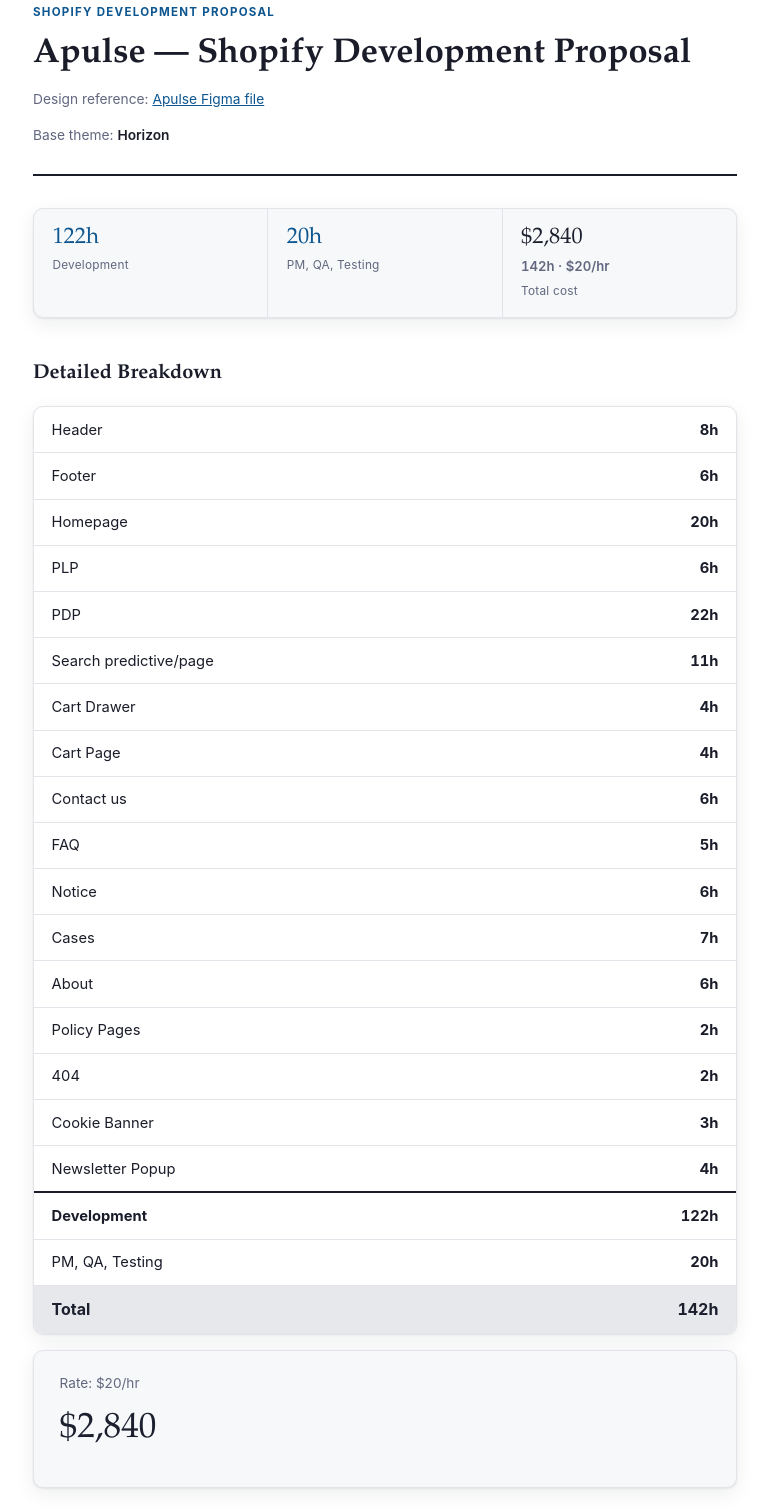
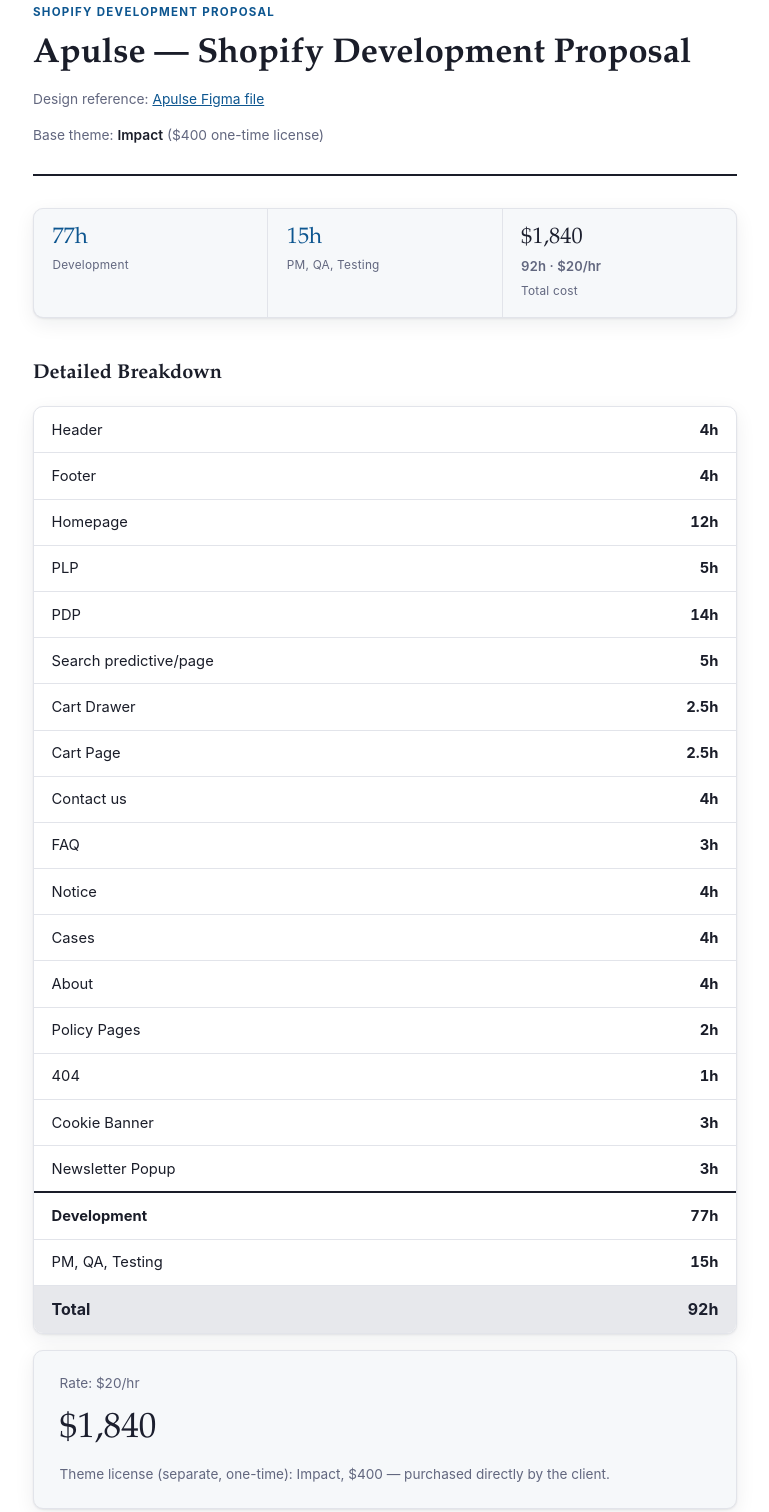
Before and after one commit to mason-litos/proposal-host, a plain HTML site: page apulse/index.html in a window 1280 px wide. Shown: the part 45-1557 px from the top of the page, without its empty margins (255-1024 px from the left). Drawn offline with Linux system fonts and the light colour scheme.

Commit message:
build: update proposal apulse

```diff
--- a/apulse/index.html
+++ b/apulse/index.html
@@ -79,6 +79,9 @@
 
   .section { margin-top: 2.5rem; }
   .section h2 { font-size: 1.25rem; margin: 0 0 0.9rem; }
+  .section ul { margin: 0.6rem 0; padding-left: 1.2rem; font-size: 0.92rem; }
+  .section ul li { margin-bottom: 0.5rem; }
+  .section ul li strong { color: var(--ink); }
 
   .table-wrap {
     overflow-x: auto;
@@ -122,14 +125,14 @@
       <span>Design reference: <a href="https://www.figma.com/design/cXMSRS7dwJ9pPPf7pIjwsk/Apulse_%ED%98%91%EB%A0%A5%EC%82%AC%EC%9A%A9_Shopify" target="_blank" rel="noopener">Apulse Figma file</a></span>
     </div>
     <div class="report-meta">
-      <span>Base theme: <strong>Horizon</strong></span>
+      <span>Base theme: <strong>Impact</strong> ($400 one-time license)</span>
     </div>
   </header>
 
   <div class="stat-row">
-    <div class="stat"><span class="n">122h</span><span class="label">Development</span></div>
-    <div class="stat"><span class="n">20h</span><span class="label">PM, QA, Testing</span></div>
-    <div class="stat"><span class="n hero">$2,840</span><span class="extra">142h · $20/hr</span><span class="label">Total cost</span></div>
+    <div class="stat"><span class="n">77h</span><span class="label">Development</span></div>
+    <div class="stat"><span class="n">15h</span><span class="label">PM, QA, Testing</span></div>
+    <div class="stat"><span class="n hero">$1,840</span><span class="extra">92h · $20/hr</span><span class="label">Total cost</span></div>
   </div>
 
   <section class="section">
@@ -137,32 +140,33 @@
     <div class="table-wrap">
       <table>
         <tbody>
-          <tr><td>Header</td><td class="num">8h</td></tr>
-          <tr><td>Footer</td><td class="num">6h</td></tr>
-          <tr><td>Homepage</td><td class="num">20h</td></tr>
-          <tr><td>PLP</td><td class="num">6h</td></tr>
-          <tr><td>PDP</td><td class="num">22h</td></tr>
-          <tr><td>Search predictive/page</td><td class="num">11h</td></tr>
-          <tr><td>Cart Drawer</td><td class="num">4h</td></tr>
-          <tr><td>Cart Page</td><td class="num">4h</td></tr>
-          <tr><td>Contact us</td><td class="num">6h</td></tr>
-          <tr><td>FAQ</td><td class="num">5h</td></tr>
-          <tr><td>Notice</td><td class="num">6h</td></tr>
-          <tr><td>Cases</td><td class="num">7h</td></tr>
-          <tr><td>About</td><td class="num">6h</td></tr>
+          <tr><td>Header</td><td class="num">4h</td></tr>
+          <tr><td>Footer</td><td class="num">4h</td></tr>
+          <tr><td>Homepage</td><td class="num">12h</td></tr>
+          <tr><td>PLP</td><td class="num">5h</td></tr>
+          <tr><td>PDP</td><td class="num">14h</td></tr>
+          <tr><td>Search predictive/page</td><td class="num">5h</td></tr>
+          <tr><td>Cart Drawer</td><td class="num">2.5h</td></tr>
+          <tr><td>Cart Page</td><td class="num">2.5h</td></tr>
+          <tr><td>Contact us</td><td class="num">4h</td></tr>
+          <tr><td>FAQ</td><td class="num">3h</td></tr>
+          <tr><td>Notice</td><td class="num">4h</td></tr>
+          <tr><td>Cases</td><td class="num">4h</td></tr>
+          <tr><td>About</td><td class="num">4h</td></tr>
           <tr><td>Policy Pages</td><td class="num">2h</td></tr>
-          <tr><td>404</td><td class="num">2h</td></tr>
+          <tr><td>404</td><td class="num">1h</td></tr>
           <tr><td>Cookie Banner</td><td class="num">3h</td></tr>
-          <tr><td>Newsletter Popup</td><td class="num">4h</td></tr>
-          <tr class="subtotal"><td>Development</td><td class="num">122h</td></tr>
-          <tr><td>PM, QA, Testing</td><td class="num">20h</td></tr>
-          <tr class="total"><td>Total</td><td class="num">142h</td></tr>
+          <tr><td>Newsletter Popup</td><td class="num">3h</td></tr>
+          <tr class="subtotal"><td>Development</td><td class="num">77h</td></tr>
+          <tr><td>PM, QA, Testing</td><td class="num">15h</td></tr>
+          <tr class="total"><td>Total</td><td class="num">92h</td></tr>
         </tbody>
       </table>
     </div>
     <div class="rollup">
       <div class="sub">Rate: $20/hr</div>
-      <div class="big">$2,840</div>
+      <div class="big">$1,840</div>
+      <div class="sub">Theme license (separate, one-time): Impact, $400 — purchased directly by the client.</div>
     </div>
   </section>
 
@@ -173,10 +177,22 @@
         <tbody>
           <tr><td>PDP — Customer Reviews</td><td>Judge.me — required (includes review submission)</td></tr>
           <tr><td>Homepage — testimonial carousel</td><td>Judge.me — optional: only if these must be real, verified customer reviews. If it's marketing-style testimonial content instead, this can be a plain native section with manually-entered content, no app needed.</td></tr>
+          <tr><td>Contact Us</td><td><a href="https://qikify.com/install/contact-form?ref=litextension" target="_blank" rel="noopener">Qikify Contact Form</a> — optional. Default is Shopify's own native contact form; Qikify is only needed if app-managed forms (routing, conditional logic, submissions dashboard) are wanted instead.</td></tr>
         </tbody>
       </table>
     </div>
     <p style="font-size:0.86rem;color:var(--ink-muted);">Note: for any app-based section, how closely it matches the Figma design depends on how much that app allows custom styling — if it doesn't support deep customization, the section follows the app's own default layout instead.</p>
   </section>
 
+  <section class="section">
+    <h2>Implementation Notes</h2>
+    <ul>
+      <li><strong>Contact Us:</strong> uses Shopify's own native contact form by default, extended with the design's extra fields. Qikify (see Apps table above) is only needed if app-managed forms are wanted instead.</li>
+      <li><strong>Search:</strong> layout-only customization — the search function itself (indexing, ranking) stays the theme's default.</li>
+      <li><strong>Notice:</strong> built as a Blog category, not a separate template — Notice posts are regular blog articles grouped into their own category.</li>
+      <li><strong>PDP:</strong> metafields/metaobjects work if all products share the same section layout. Products needing a genuinely different layout would need separate product templates — to confirm before build.</li>
+      <li><strong>About:</strong> built as a standard page template, not metafields/metaobjects — it's a one-off page, not repeated structured content.</li>
+    </ul>
+  </section>
+
 </div>
```
